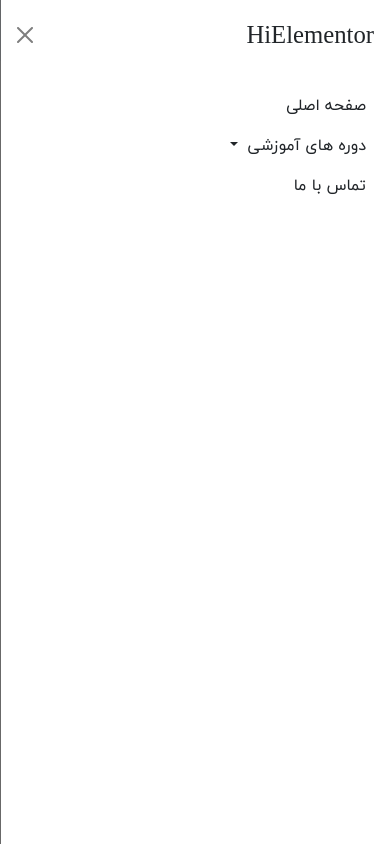
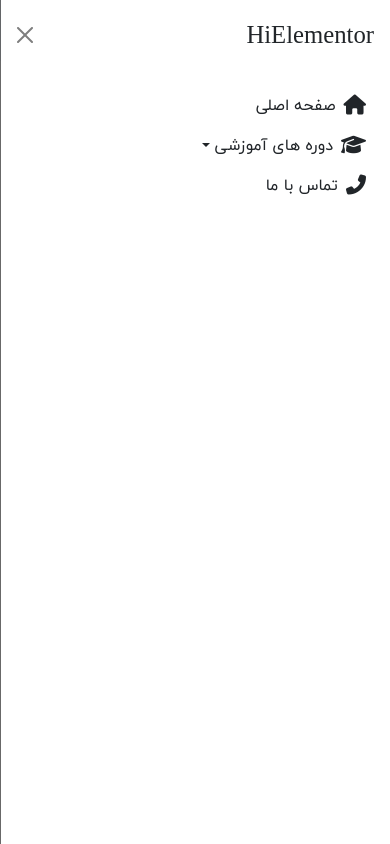
Before and after one commit to aliyoosefi68/learning-website-bootstrap, a plain HTML site: page index.html in a window 390 px wide. Both pictures are taken after a click on the button 40 px from the left and 30 px from the top of the page. Drawn offline with nearby package versions, Linux system fonts and the light colour scheme; files that its build step writes are made by us from their sources.

Commit message:
add icons to navar from font awsem

```diff
--- a/index.html
+++ b/index.html
@@ -6,6 +6,10 @@
     <meta name="viewport" content="width=device-width, initial-scale=1.0" />
     <link rel="stylesheet" href="./bootstrap_ions/bootstrap-icons.css" />
     <link rel="stylesheet" href="./style/bootstrap.rtl.min.css" />
+    <link href="./fontawsom/css/fontawesome.css" rel="stylesheet" />
+    <link href="./fontawsom/css/brands.css" rel="stylesheet" />
+    <link href="./fontawsom/css/solid.css" rel="stylesheet" />
+    <link href="./fontawsom/css/all.css" rel="stylesheet" />
     <link rel="stylesheet" href="./style/style.css" />
 
     <title>bootstrp</title>
@@ -53,9 +57,10 @@
                 class="navbar-nav justify-content-end flex-grow-1 pe-3 align-items-md-center"
               >
                 <li class="nav-item px-2">
-                  <a class="nav-link text-dark" aria-current="page" href="#"
-                    >صفحه اصلی</a
-                  >
+                  <a class="nav-link text-dark" aria-current="page" href="#">
+                    <i class="fa-solid fa-house d-md-none fs-5"></i>
+                    <span class="ms-2"> صفحه اصلی </span>
+                  </a>
                 </li>
                 <li class="nav-item dropdown px-2">
                   <a
@@ -65,7 +70,8 @@
                     data-bs-toggle="dropdown"
                     aria-expanded="false"
                   >
-                    دوره های آموزشی
+                    <i class="fa-solid fa-graduation-cap d-md-none fs-5"></i>
+                    <span class="ms-2"> دوره های آموزشی </span>
                   </a>
                   <ul class="dropdown-menu">
                     <li><a class="dropdown-item" href="#">Action</a></li>
@@ -81,7 +87,12 @@
                   </ul>
                 </li>
                 <li class="nav-item px-2">
-                  <a class="nav-link text-dark" href="#">تماس با ما</a>
+                  <a class="nav-link text-dark" href="#">
+                    <i
+                      class="fa-sharp fa-solid fa-phone-flip d-md-none fs-5"
+                    ></i>
+                    <span class="ms-2"> تماس با ما </span>
+                  </a>
                 </li>
               </ul>
             </div>
--- a/style/style.css
+++ b/style/style.css
@@ -56,3 +56,8 @@ body {
 .lalezar {
   font-family: "lalezar";
 }
+.nav-link {
+  display: flex;
+  align-items: center;
+  justify-content: flex-start;
+}
```
